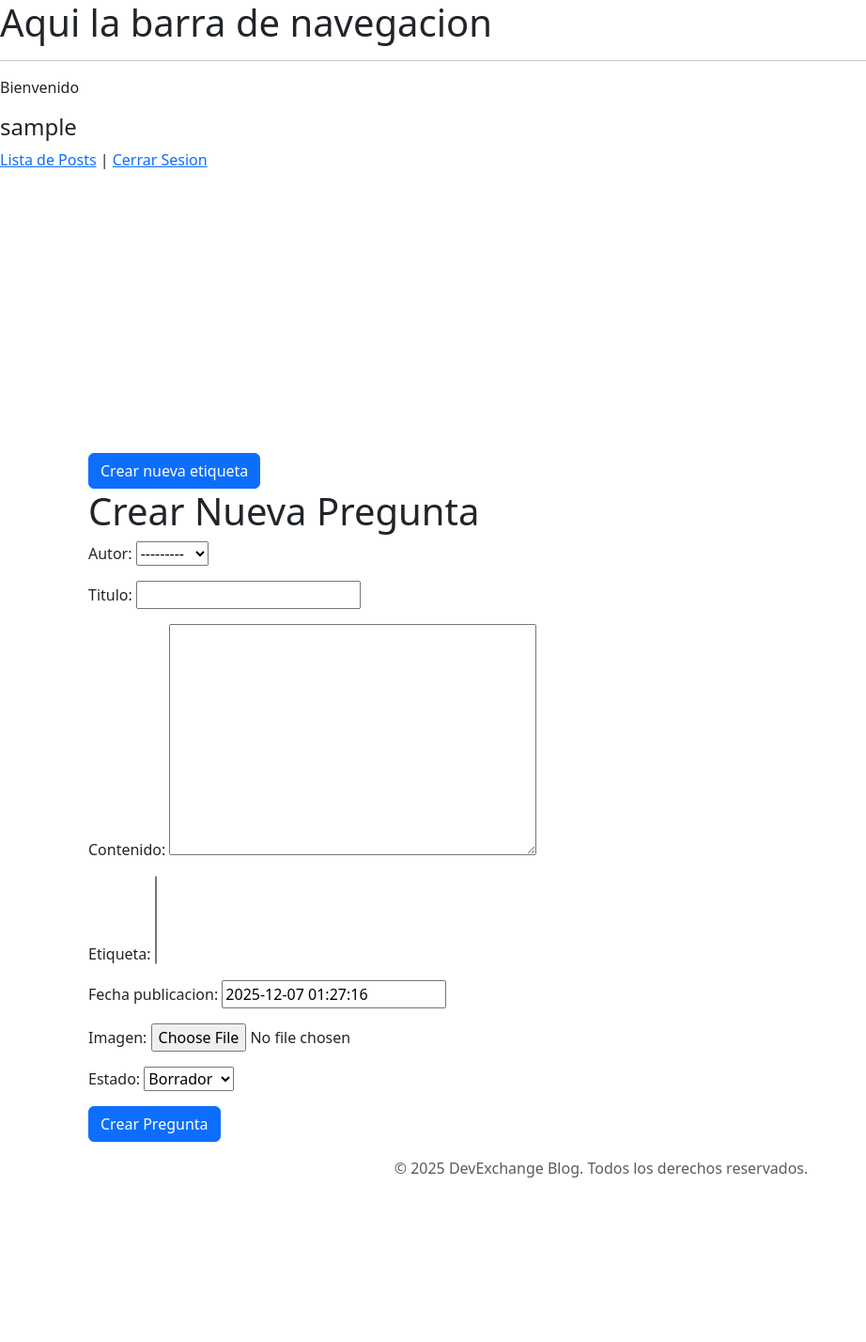
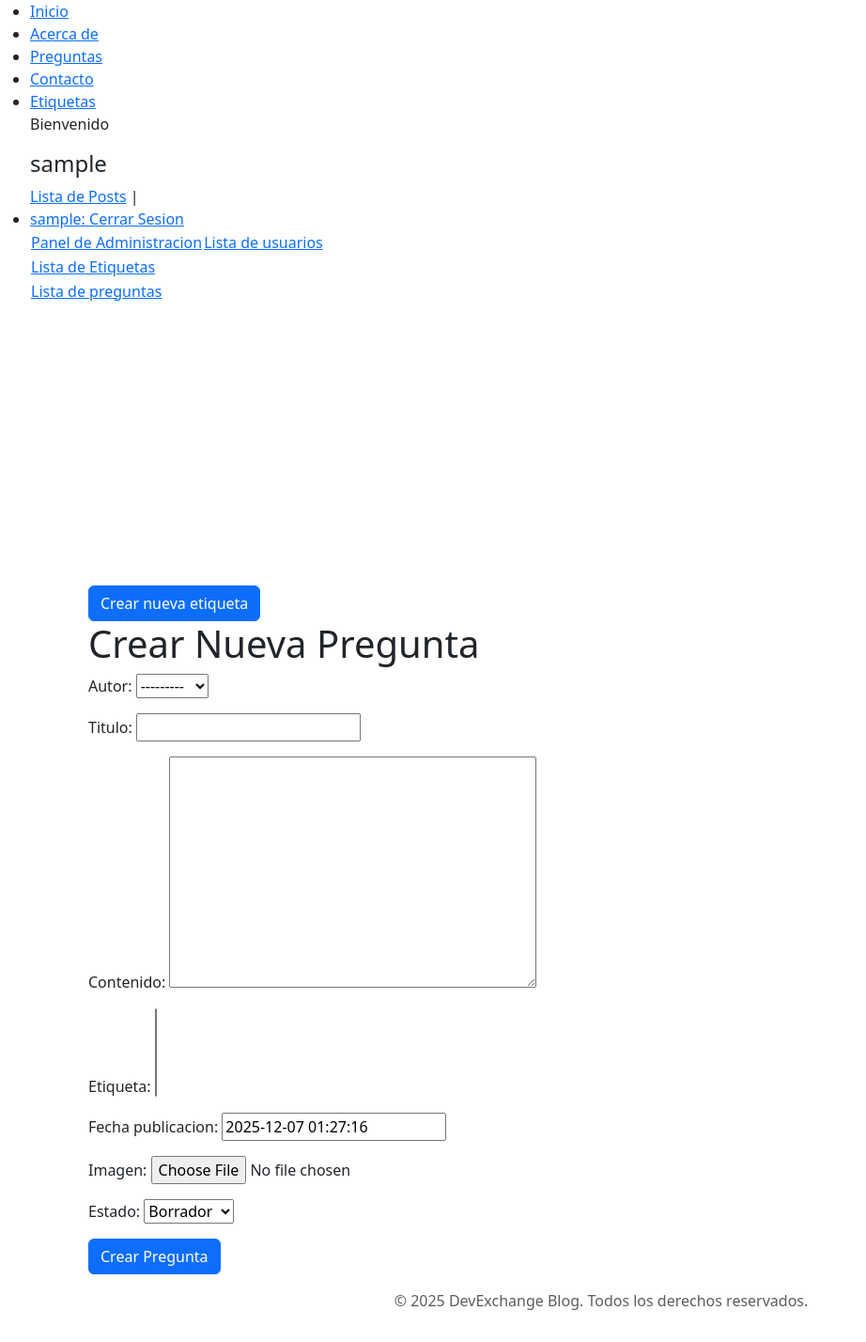
Before and after one commit to mcastillopreqin/DevExchangeBlog, a Django app: page /crear_post/ in a window 1280 px wide. Shown: the whole page at 94% size, without its empty margins (0-922 px from the left). Before the commit the page ends 1253 px from the top, so only its background shows below. Run offline with Django 4.2, Linux system fonts and the light colour scheme; the visitor is signed in with stand-in values (Sample User, id 1); data comes from the database, SQL or seed files in the repository; data that the repository does not hold is empty.

Commit message:
Fix: Cambiar url 'index' a 'app_posts:inicio' en base.html

```diff
--- a/proyecto_blog_DevExchange/templates/base.html
+++ b/proyecto_blog_DevExchange/templates/base.html
@@ -1,3 +1,7 @@
+{% load static %}
+{% load colaborador_tags %}
+
+
 <!DOCTYPE html>
 <html lang="es">
 <head>
@@ -5,16 +9,43 @@
     <meta name="viewport" content="width=device-width, initial-scale=1.0">
     <link href="https://cdn.jsdelivr.net/npm/bootstrap@5.3.8/dist/css/bootstrap.min.css" rel="stylesheet" integrity="sha384-sRIl4kxILFvY47J16cr9ZwB07vP4J8+LH7qKQnuqkuIAvNWLzeN8tE5YBujZqJLB" crossorigin="anonymous">
 <nav>
-<h1>Aqui la barra de navegacion</h1><hr>
+<!-- <h1>Aqui la barra de navegacion</h1><hr> -->
+<nav>
+<ul class="nav-links">
+
+    <li><a href="{% url 'app_posts:inicio' %}">Inicio</a></li>
+    <li><a href="{% url 'about' %}">Acerca de</a></li>
+    <li><a href="{% url 'lista_posts' %}">Preguntas</a></li>
+    <li><a href="{% url 'contacto' %}">Contacto</a></li>
+    <li><a href="{% url 'lista_etiquetas' %}">Etiquetas</a></li>
+<div class="dropdown">
 {% if user.is_authenticated %}
-<p> Bienvenido</p> <h4>{{user.username}}</h4>
-<a href="{% url 'lista_posts' %}">Lista de Posts</a> |
-<a href="{% url 'logout' %}">Cerrar Sesion</a>
+    <p> Bienvenido</p> <h4>{{user.username}}</h4>
+    <a href="{% url 'lista_posts' %}">Lista de Posts</a> |
+    <li><a href="{% url 'logout' %}">{{ user.username }}: Cerrar Sesion</a></li>
+    <dov class="dropdown-content">
+      <table>
+        <tr>
+        {% if user.is_superuser %}
+            <td><a href="{% url 'admin:index' %}">Panel de Administracion</a></td>
+        {% endif %}
+        {% if user.is_superuser or request.user|has_group:"Colaborador" %}
+            <td><a href="{% url 'app_usuarios:usuario_list' %}">Lista de usuarios</a></td>
+        {% endif %}
+        </tr>
+        <tr>
+            <td><a href="#">Lista de Etiquetas</a></td>
+        </tr>
+        <tr>
+            <td><a href="#">Lista de preguntas</a></td>
+        </table>
 {% else %}
-<a href="{% url 'login' %}">Iniciar Sesion</a> |
-<a href="{% url 'registro' %}">Registrarse</a>
+    <a href="{% url 'login' %}">Iniciar Sesion</a> |
+    <a href="{% url 'registro' %}">Registrarse</a>
 {% endif %}
+</div>
 
+</ul>
 </nav>
 <body>
     <div class="container">
```
